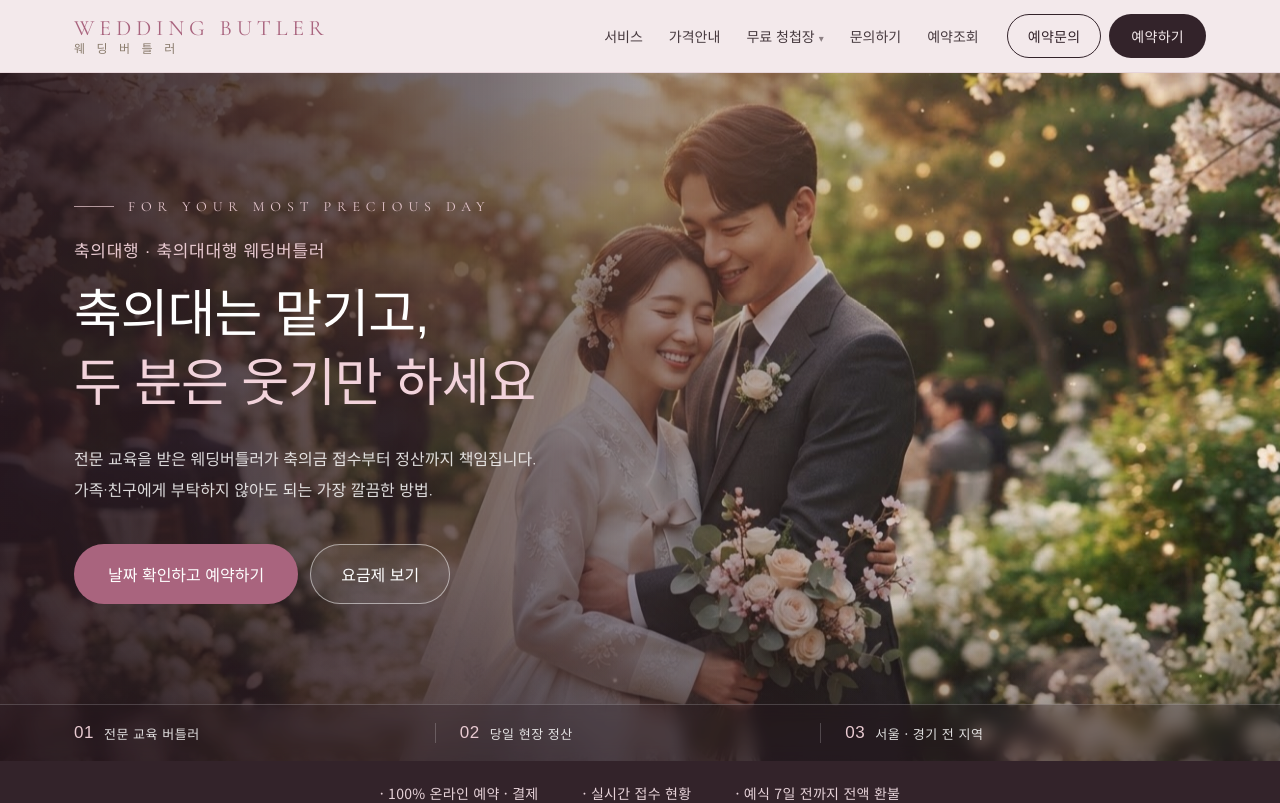
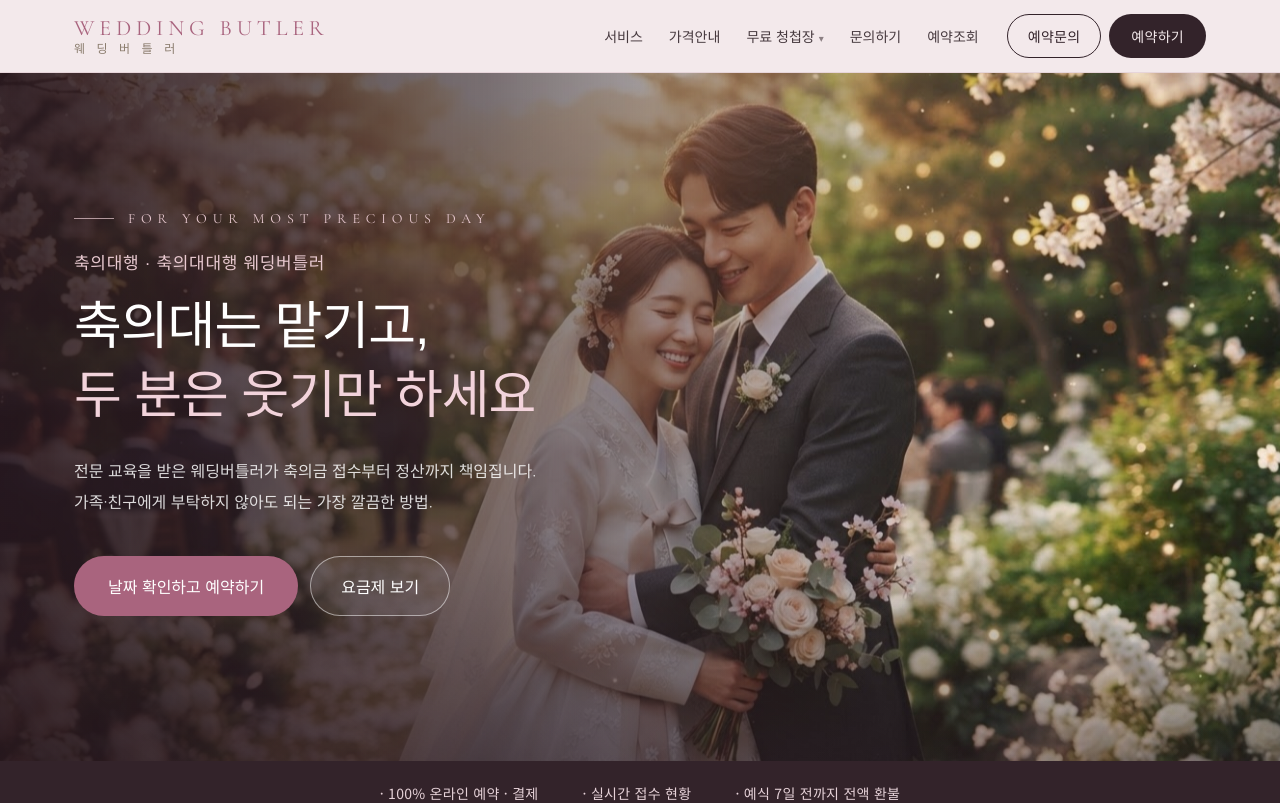
Before and after one commit to minilurira/weddingbutler, a Next.js app: page / in a window 1280 px wide. Shown: the top 803 px of the page. Built offline with nearby package versions, Linux system fonts and the light colour scheme.

Commit message:
비주얼 하단 01~03 띠 제거(기존 안내 띠와 중복)
Co-Authored-By: Claude Opus 5.5 <noreply@anthropic.com>
Claude-Session: https://claude.ai/code/session_01DHJP4JDsjE7EegNcyhkU7w

```diff
--- a/src/app/globals.css
+++ b/src/app/globals.css
@@ -210,7 +210,7 @@ button {
 @media (prefers-reduced-motion: reduce) {
   .hero-bg { animation: none; }
 }
-.hero-inner { padding: 96px 24px 128px; }
+.hero-inner { padding: 96px 24px 104px; }
 .hero-eyebrow {
   display: flex;
   align-items: center;
@@ -231,28 +231,6 @@ button {
 .hero-kicker { font-size: clamp(15px, 2.2vw, 17px); margin-bottom: 16px; }
 .hero-desc { font-size: 16px; line-height: 1.9; font-weight: 300; margin-bottom: 40px !important; }
 .hero-cta { display: flex; gap: 12px; flex-wrap: wrap; }
-.hero-trust {
-  position: absolute;
-  left: 0;
-  right: 0;
-  bottom: 0;
-  border-top: 1px solid rgba(255, 255, 255, 0.18);
-  background: rgba(38, 22, 29, 0.28);
-  backdrop-filter: blur(8px);
-  -webkit-backdrop-filter: blur(8px);
-}
-.hero-trust > div {
-  max-width: 1180px;
-  margin: 0 auto;
-  padding: 18px 24px;
-  display: flex;
-  font-size: 13px;
-  letter-spacing: 0.04em;
-  color: rgba(255, 255, 255, 0.86);
-}
-.hero-trust span { flex: 1; display: flex; align-items: center; gap: 10px; }
-.hero-trust span + span { border-left: 1px solid rgba(255, 255, 255, 0.2); padding-left: 24px; }
-.hero-trust b { font-weight: 300; font-size: 17px; color: #e9cad1; }
 
 @media (max-width: 860px) {
   .hero { min-height: calc(100svh - 64px); align-items: flex-end; }
@@ -260,7 +238,7 @@ button {
   .hero::before {
     background: linear-gradient(180deg, rgba(38, 22, 29, 0.05) 0%, rgba(38, 22, 29, 0) 38%, rgba(38, 22, 29, 0.62) 58%, rgba(38, 22, 29, 0.92) 78%, rgba(38, 22, 29, 0.96) 100%);
   }
-  .hero-inner { padding: 0 20px 100px; }
+  .hero-inner { padding: 0 20px 44px; }
   .hero-eyebrow { font-size: 10.5px; letter-spacing: 0.32em; gap: 10px; margin-bottom: 12px !important; }
   .hero-eyebrow::before { width: 24px; }
   .hero-kicker { font-size: 13.5px; margin-bottom: 8px; }
@@ -268,10 +246,6 @@ button {
   .hero-desc { font-size: 14px; line-height: 1.75; margin-bottom: 22px !important; }
   .hero-cta { gap: 8px; }
   .hero-cta > * { padding: 12px 18px !important; font-size: 14px !important; }
-  .hero-trust > div { padding: 12px 8px; font-size: 11.5px; }
-  .hero-trust span { flex-direction: column; gap: 2px; text-align: center; }
-  .hero-trust span + span { padding-left: 0; }
-  .hero-trust b { font-size: 15px; }
 }
 
 /* Responsive: mobile nav burger/drawer + layout collapses below 860px */
--- a/src/app/page.tsx
+++ b/src/app/page.tsx
@@ -120,16 +120,6 @@ export default function HomePage() {
               </a>
             </div>
           </Reveal>
-        </div>
-        <div className="hero-trust">
-          <div>
-            {["전문 교육 버틀러", "당일 현장 정산", "서울 · 경기 전 지역"].map((t, i) => (
-              <span key={t}>
-                <b style={{ fontFamily: fontSerif }}>{String(i + 1).padStart(2, "0")}</b>
-                {t}
-              </span>
-            ))}
-          </div>
         </div>
       </section>
 
```
